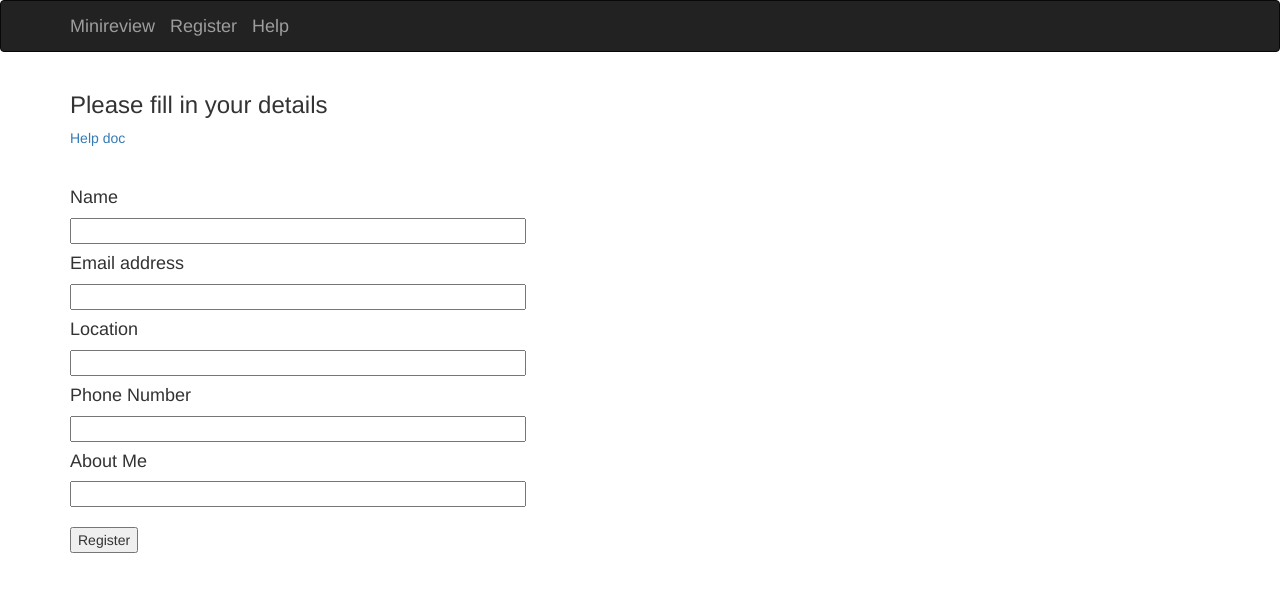
After one commit to priyankamandikal/arowf, a Flask app: page /register in a window 1280 px wide. The commit adds this page. Shown: the top 592 px of the page. Run offline with Flask 2, Linux system fonts and the light colour scheme; some libraries are stand-ins or nearby versions.

Commit message:
Added help docs

```diff
--- a/app.py
+++ b/app.py
@@ -85,6 +85,18 @@ def nextrecord():
         return format(record, '09')        # left-pad with zeros to 9 places
     except:
         return format(1, '09')             # first is 1, not 0
+
+@app.route('/register', methods=['GET', 'POST'])
+def register():
+    if request.method == 'GET':
+        return render_template('register.html') # inputs for name, email, location, phone, aboutme
+    elif request.method == 'POST':
+        name = request.form['name']
+        email = request.form['email']
+        location = request.form['location']
+        phone = request.form['phone']
+        aboutme = request.form['aboutme']
+        return redirect(url_for('index'))
 
 @app.route('/ask', methods=['GET', 'POST'])
 def ask():
@@ -311,6 +323,10 @@ def inspect():
         revieweragree=revieweragree, reviewerdised=reviewerdised, \
         ratio=ratio, showdone=showdone)
 
+@app.route('/help')
+def help():
+    return render_template('help.html') # displays links to help docs for each end-point
+
 #@app.errorhandler(404)
 #def not_found(error):
 #    return render_template('error.html'), 404
@@ -319,6 +335,8 @@ def inspect():
 @app.after_request
 def add_header(response):
     response.headers['Cache-Control'] = 'no-cache, no-store, must-revalidate'
+    response.headers['Pragma'] = 'no-cache'
+    response.headers['Expires'] = 0
     return response
 
 if __name__ == '__main__':
--- a/templates/ask.html
+++ b/templates/ask.html
@@ -2,7 +2,8 @@
 {% block page_content %}
   <form autocomplete="off" action="{{ url_for('ask') }}" method=post>
     <h3 clear=all>Ask a question:</h3 clear=all>
-      <textarea name=question style="width: 80%; height: 15%;"></textarea>
+    <p><a href="http://mediawiki.org/wiki/Accuracy_review/docs/ask" target="_blank">Help doc</a></p>
+      <textarea name=question style="width: 80%; height: 15%;" required></textarea>
       <br/>
       <h4 clear=all>Optionally add a pertinent web page (e.g. diff or permalink):</h4 clear=all>
       <input id=iframeurl type=text name=iframeurl placeholder="Optional URL"
--- a/templates/inspect.html
+++ b/templates/inspect.html
@@ -29,6 +29,7 @@
 {% extends "layout.html" %}
 {% block page_content %}
   <h3 clear=all>Summary statistics</h3 clear=all>
+  <p><a href="http://mediawiki.org/wiki/Accuracy_review/docs/inspect" target="_blank">Help doc</a></p>
     <table>
       <tr><th>Files:</th><td>{{ count }}</td></tr>
       <tr><th>First:</th><td>{{ first }}</td></tr>
--- a/templates/layout.html
+++ b/templates/layout.html
@@ -26,6 +26,8 @@
                 <span class="icon-bar"></span>
             </button>
             <a class="navbar-brand" href="/">Minireview</a>
+            <a class="navbar-brand" href="/register" align="right">Register</a>
+            <a class="navbar-brand" href="/help" align="right">Help</a>
         </div>
     </div>
 </div>
--- a/templates/recommend.html
+++ b/templates/recommend.html
@@ -30,7 +30,7 @@
         {{ files['o']|safe }}
       {% endif %}
       <h4 clear=all>Your implementation:</h4 clear=all>
-      <textarea name=resolution  style="width: 80%; height: 15%;"></textarea>
+      <textarea name=resolution  style="width: 80%; height: 15%;" required></textarea>
     <br/>
     <h4 clear=all>Optionally add a pertinent web page (e.g. diff or permalink):</h4 clear=all>
     <input id=iframeurl type=text name=iframeurl placeholder="Optional URL"
--- /dev/null
+++ b/templates/register.html
@@ -0,0 +1,21 @@
+{% extends "layout.html" %}
+{% block page_content %}
+  <form autocomplete="off" action="{{ url_for('register') }}" method=post>
+    <h3 clear=all>Please fill in your details</h3 clear=all>
+    <p><a href="http://mediawiki.org/wiki/Accuracy_review/docs/register" target="_blank">Help doc</a></p>
+      <br/>
+      <h4 clear=all>Name</h4 clear=all>
+      <input id=name type=text name=name style="width: 40%;" required />
+      <h4 clear=all>Email address</h4 clear=all>
+      <input id=email type=email name=email style="width: 40%;" required/>
+      <h4 clear=all>Location</h4 clear=all>
+      <input id=location type=text name=location style="width: 40%;" />
+      <h4 clear=all>Phone Number</h4 clear=all>
+      <input id=phone type=number name=phone style="width: 40%;" />
+      <h4 clear=all>About Me</h4 clear=all>
+      <input id=aboutme type=text name=aboutme style="width: 40%;" />
+      <br/>
+      <br/>
+      <input type=submit value=Register />
+  </form>
+{% endblock %}
```
Also changed, not shown: templates/answer.html (+6 -3 lines), templates/help.html (added, +12 -0 lines).
